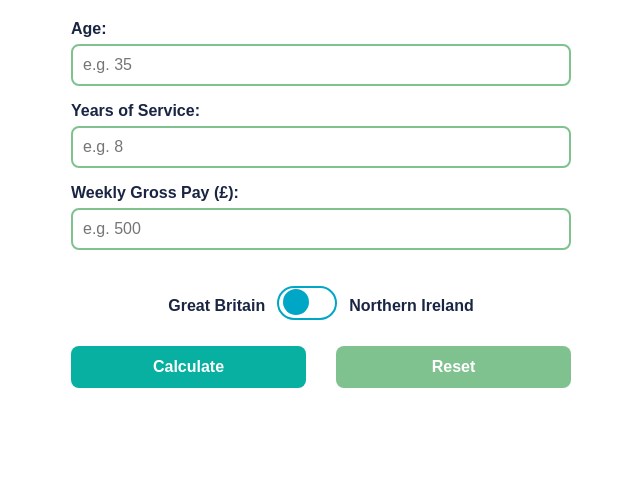
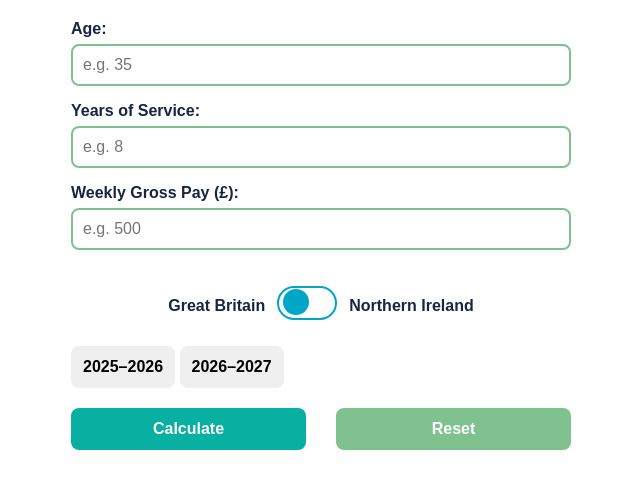
Before and after one commit to VWVConnect/Statutory-Redundancy-calculator-GB-NI-, a plain HTML site: page index.html in a window 1280 px wide. Shown: the whole page, without its empty margins (319-959 px from the left). Drawn offline with Linux system fonts and the light colour scheme.

Commit message:
Update index.html

```diff
--- a/index.html
+++ b/index.html
@@ -18,7 +18,7 @@
     <label for="pay">Weekly Gross Pay (£):</label>
     <input type="number" id="pay" min="0" placeholder="e.g. 500" required />
 
-    <!-- Switch toggle -->
+    <!-- Region Switch -->
     <div class="switch-container">
       <span>Great Britain</span>
       <label class="switch">
@@ -28,8 +28,14 @@
       <span>Northern Ireland</span>
     </div>
 
+    <!-- Rate Year Buttons -->
+    <div class="rate-buttons-container">
+      <button type="button" class="rate-btn active" data-year="2025">2025–2026</button>
+      <button type="button" class="rate-btn" data-year="2026">2026–2027</button>
+    </div>
+
     <div class="button-group">
-      <button id="calculateBtn">Calculate</button>
+      <button id="calculateBtn" type="button">Calculate</button>
       <button id="resetBtn" type="button">Reset</button>
     </div>
 
```
